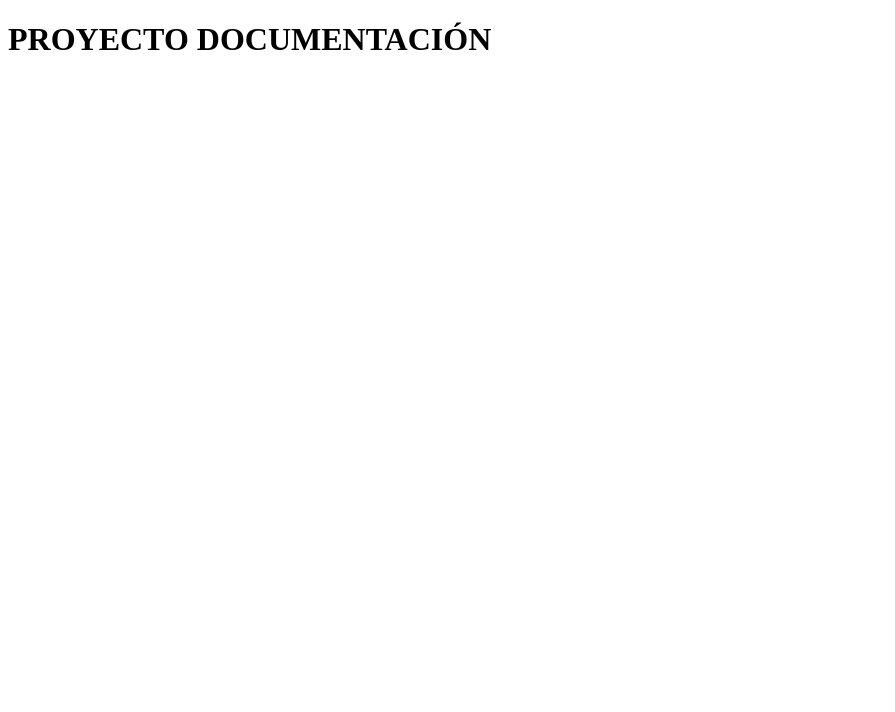
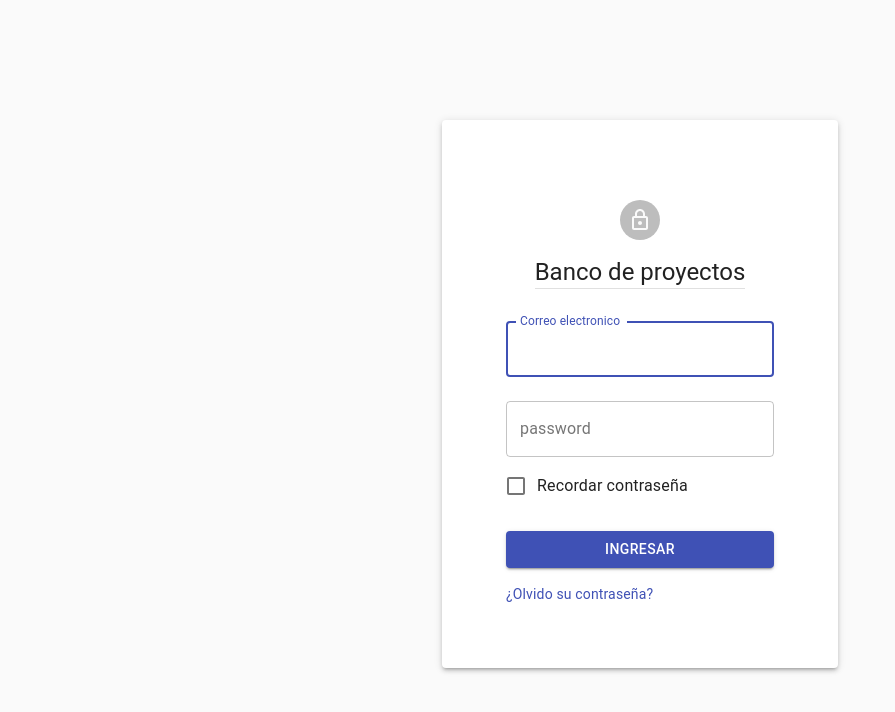
Before and after one commit to mosqueradvd/proyectoDocumentacion, a React app: page / in a window 1280 px wide. Shown: the top 712 px of the page, without its empty margins (0-895 px from the left). Built offline with nearby package versions, Linux system fonts and the light colour scheme.

Commit message:
[feature], user login interface with validations

```diff
--- a/public/index.html
+++ b/public/index.html
@@ -1,8 +1,12 @@
 <!DOCTYPE html>
 <html lang="en">
   <head>
-  <meta charset="UTF-8">
-  <meta name="viewport" content="width=device-width, initial-scale=1.0">
+    <meta charset="UTF-8" />
+    <meta name="viewport" content="width=device-width, initial-scale=1.0" />
+    <link
+      rel="stylesheet"
+      href="https://fonts.googleapis.com/icon?family=Material+Icons"
+    />
     <title>Proyecto documentación</title>
   </head>
   <body>
--- /dev/null
+++ b/src/components/Login.jsx
@@ -0,0 +1,141 @@
+import React from "react";
+import { makeStyles } from "@material-ui/core/styles";
+import {
+  Container,
+  CssBaseline,
+  Avatar,
+  Typography,
+  Divider,
+  TextField,
+  FormControlLabel,
+  Checkbox,
+  Link,
+  Button,
+  Paper,
+} from "@material-ui/core";
+import { useForm, Controller } from "react-hook-form";
+import LockOutlinedIcon from "@material-ui/icons/LockOutlined";
+import InfoIcon from "@material-ui/icons/Info";
+
+const useStyles = makeStyles((theme) => ({
+  container: {
+    display: "flex",
+    flexDirection: "column",
+    alignItems: "center",
+    padding: theme.spacing(8),
+    marginTop: theme.spacing(2),
+    [theme.breakpoints.up("sm")]: {
+      marginTop: theme.spacing(15),
+    },
+  },
+  avatar: {
+    margin: theme.spacing(2),
+  },
+  btnSubmit: {
+    margin: theme.spacing(3, 0, 2),
+  },
+  form: {
+    width: "100%",
+    marginTop: theme.spacing(2),
+  },
+  // wallpaper: {
+  //   backgroundColor: "red",
+  //   height: "100vh",
+  //   marginTop: "0",
+  // },
+}));
+
+const onSubmit = (data, e) => {
+  e.target.reset();
+};
+
+const Login = () => {
+  const classes = useStyles();
+  const { register, handleSubmit, control, errors } = useForm({
+    mode: "onSubmit",
+    reValidateMode: "onSubmit",
+  });
+  return (
+    // <Container
+    //   component="wallpaper"
+    //   maxWidth="xl"
+    //   className={classes.wallpaper}
+    // >
+    <Container component="main" maxWidth="xs">
+      <CssBaseline />
+      <Paper elevation={3}>
+        <div className={classes.container}>
+          <Avatar className={classes.avatar}>
+            <LockOutlinedIcon />
+          </Avatar>
+          <Typography component="h1" variant="h5">
+            Banco de proyectos
+            <Divider />
+          </Typography>
+
+          <form className={classes.form} onSubmit={handleSubmit(onSubmit)}>
+            <TextField
+              name="usuario"
+              id="usuario"
+              variant="outlined"
+              margin="normal"
+              inputRef={register({ required: true })}
+              fullWidth
+              autoComplete="email"
+              autoFocus
+              label="Correo electronico"
+            />
+            {errors.usuario && (
+              <Typography variant="caption" color="error">
+                <InfoIcon color="error" fontSize="small" />
+                Campo obligatorio
+              </Typography>
+            )}
+            <TextField
+              name="password"
+              id="password"
+              variant="outlined"
+              margin="normal"
+              inputRef={register({ required: true })}
+              fullWidth
+              label="password"
+              type="password"
+              autoComplete="current-password"
+            />
+            {errors.password && (
+              <Typography variant="caption" color="error">
+                <InfoIcon color="error" fontSize="small" />
+                Campo obligatorio
+              </Typography>
+            )}
+            <FormControlLabel
+              control={
+                <Controller
+                  as={Checkbox}
+                  control={control}
+                  name="remember"
+                  color="primary"
+                />
+              }
+              label="Recordar contraseña"
+            ></FormControlLabel>
+            <Button
+              variant="contained"
+              color="primary"
+              fullWidth
+              className={classes.btnSubmit}
+              type="submit"
+            >
+              Ingresar
+            </Button>
+
+            <Link>¿Olvido su contraseña?</Link>
+          </form>
+        </div>
+      </Paper>
+    </Container>
+    // </Container>
+  );
+};
+
+export default Login;
--- a/src/containers/App.js
+++ /dev/null
@@ -1,13 +0,0 @@
-import React from 'react';
-
-
-const App = () => {
-  return (
-    <>
-    <h1>PROYECTO DOCUMENTACIÓN</h1>
-
-    </>
-  );
-};
-
-export default App;
--- /dev/null
+++ b/src/routes/App.js
@@ -0,0 +1,12 @@
+import React from "react";
+import Login from "../components/Login";
+
+const App = () => {
+  return (
+    <>
+      <Login />
+    </>
+  );
+};
+
+export default App;
--- a/webpack.config.js
+++ b/webpack.config.js
@@ -26,7 +26,7 @@ module.exports = {
         },
       },
       {
-        test: /\.jpg|png|gif|woff|eot|ttf|svg|mp4|webm$/,
+        test: /.jpg|png|gif|woff|eot|ttf|mp4|webm$/,
         use: {
           loader: "url-loader",
           options: {
@@ -37,7 +37,7 @@ module.exports = {
         },
       },
       {
-        test: /.svg$/,
+        test: /\.svg$/,
         use: ["@svgr/webpack", "url-loader"],
       },
     ],
```
Also changed, not shown: src/index.js (+4 -4 lines). Lines whose indentation alone changed are shown as unchanged.
